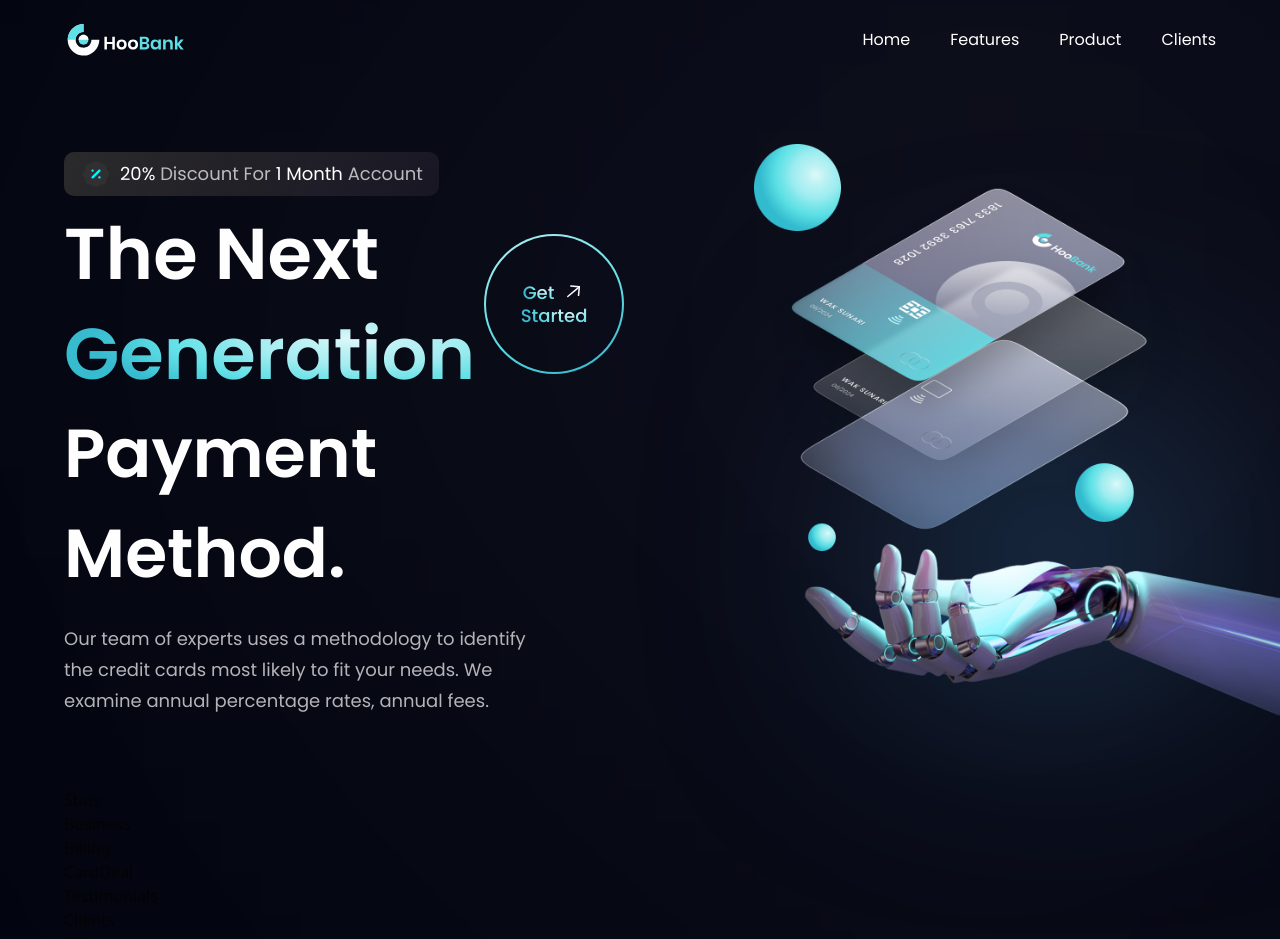
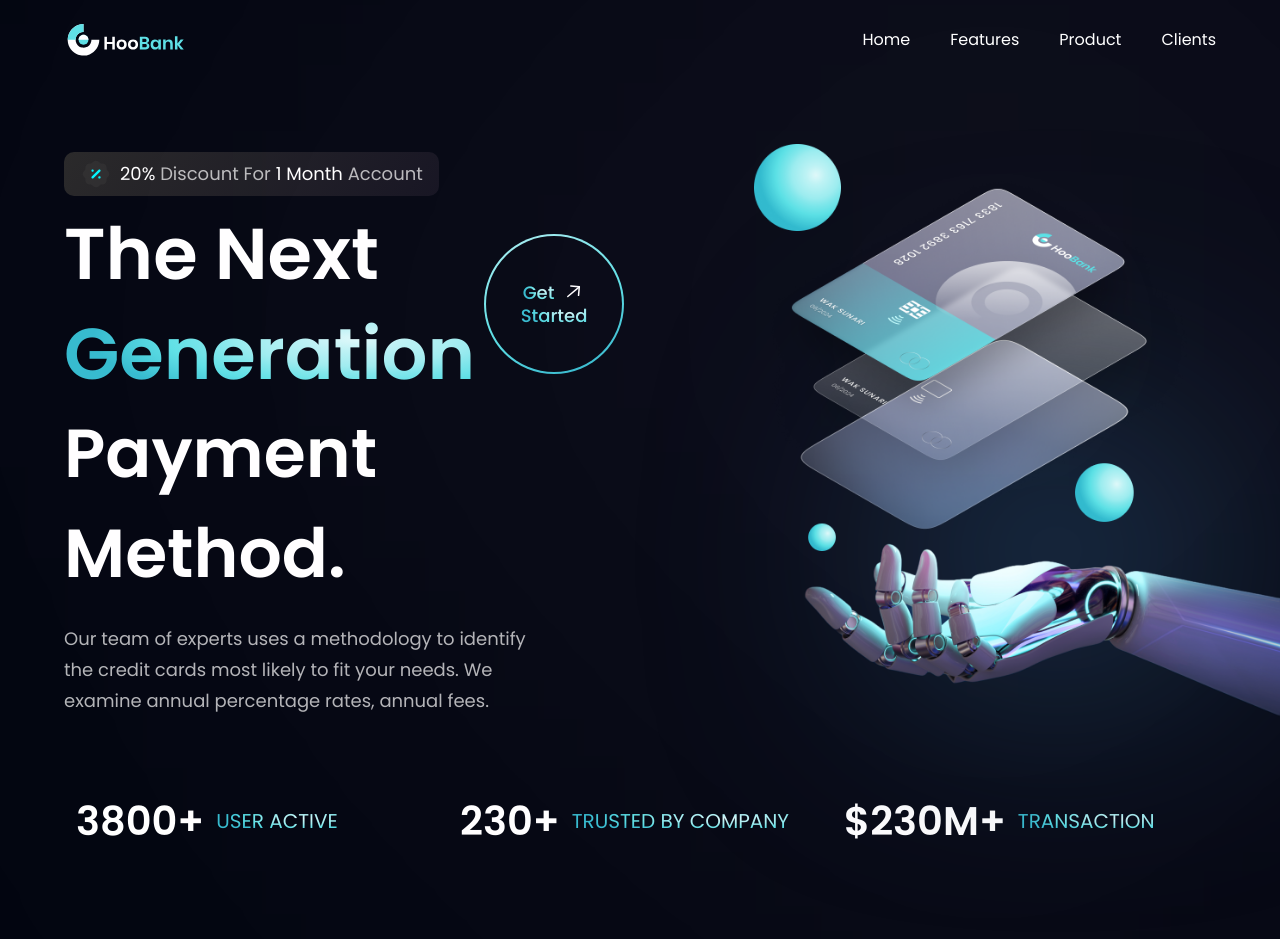
Before and after one commit to rva-mike/bank-modern-app, a React (Vite) app: page / in a window 1280 px wide. Shown: the top 939 px of the page. Built offline with nearby package versions, Linux system fonts and the light colour scheme.

Commit message:
Stats component content and styling complete

```diff
--- a/src/components/Hero.jsx
+++ b/src/components/Hero.jsx
@@ -40,9 +40,6 @@ const Hero = () => (
     <div className={`ss:hidden ${styles.flexCenter}`}>
       <GetStarted />
     </div>
-
-
-
   </section >
 )
 
--- a/src/components/Stats.jsx
+++ b/src/components/Stats.jsx
@@ -1,9 +1,19 @@
-import React from 'react'
+import { stats } from '../constants';
+import styles from '../style'
 
-const Stats = () => {
-  return (
-    <div>Stats</div>
+
+const Stats = () => (
+
+  <section className={`${styles.flexCenter} flex-row flex-wrap sm:mb-20 mb-6`}>
+    {stats.map((stat) =>(
+      <div key={stat.id} className={`flex-1 flex justify-start items-center flex-row m-3`}>
+        <h4 className='font-poppins font-semibold xs:text-[40px] text-[30px] xs:leading[53px] leading-[43px] text-white'>{stat.value}</h4>
+        <p className='font-poppins font-normal xs:text-[20px] text-[15px] xs:leading[26px] leading-[21px] text-gradient uppercase ml-3'>{stat.title}</p>
+      </div>
+    ))}
+  </section>
+
   )
-}
+
 
 export default Stats
```
